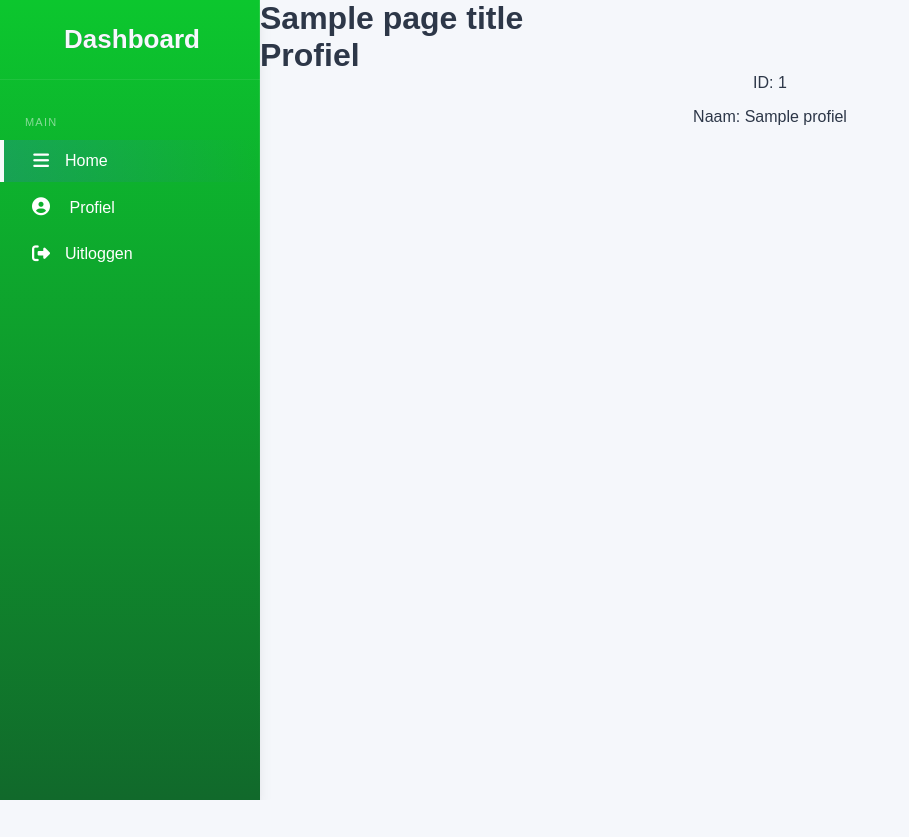
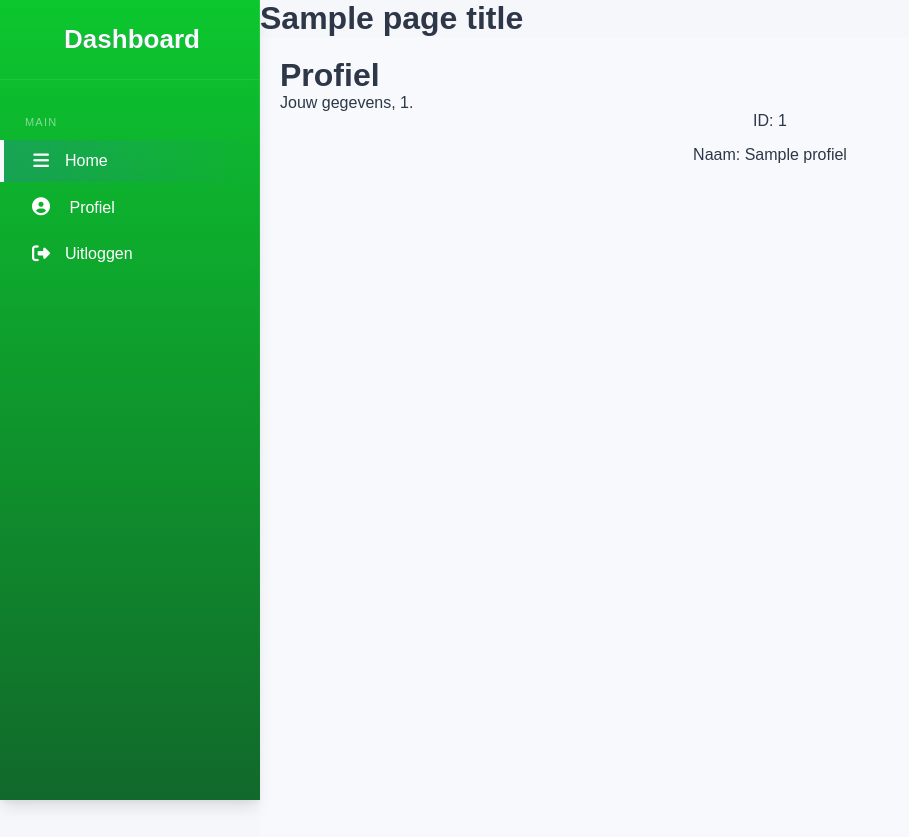
Before and after one commit to Laurens-1056274/W3_API_opdracht, a Flask app: template templates/pages/leerling/profiel.html in a window 1280 px wide. Shown: the whole page, without its empty margins (0-909 px from the left). Before the commit the page ends 800 px from the top, so only its background shows below. Run offline with Flask 3, Linux system fonts and the light colour scheme; the visitor is signed in with stand-in values (Sample User, id 1); the template is opened without the code that fills it: most values are stand-ins (such as "Sample title", 1, 10 or a date in 2020).

Commit message:
ADD proper styling + fix name not showing

```diff
--- a/templates/pages/leerling/profiel.html
+++ b/templates/pages/leerling/profiel.html
@@ -1,11 +1,18 @@
 {% extends "base.html" %} {% block content%}
-<h1>Profiel</h1>
 
-{% for x in profiel %}
+<div class="main-content">
+    <div class="header">
+        <div class="page-title">
+            <h1>Profiel</h1>
+        </div>
+        <div class="page-subtitle">Jouw gegevens, {{ session.gebruikersnaam }}.</div>
+    </div>
+    {% for x in profiel %}
     <p>ID: {{ x.id }}</p>
     <p>Naam: {{ x.name }}</p>
     {%if user == "leerling" %}
     <p>Klas: {{ x.klas }}</p>
     {%endif%}
-{% endfor %}
+    {% endfor %}
+</div>
 {% endblock %}
```
